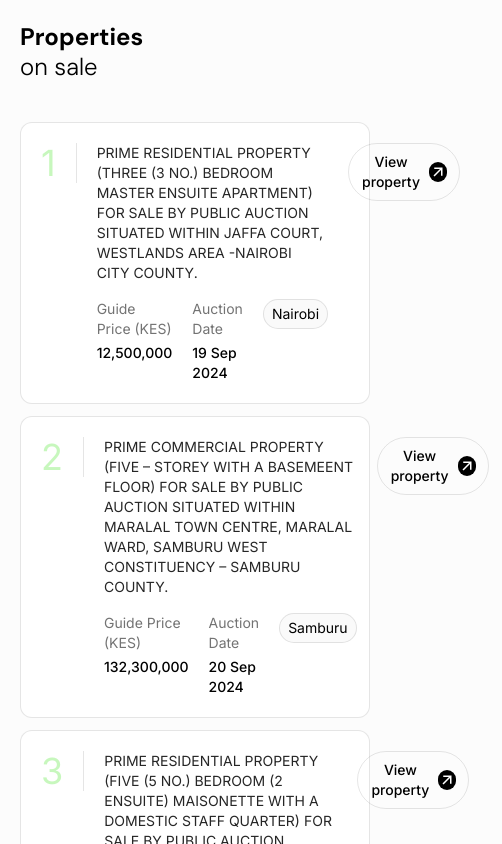
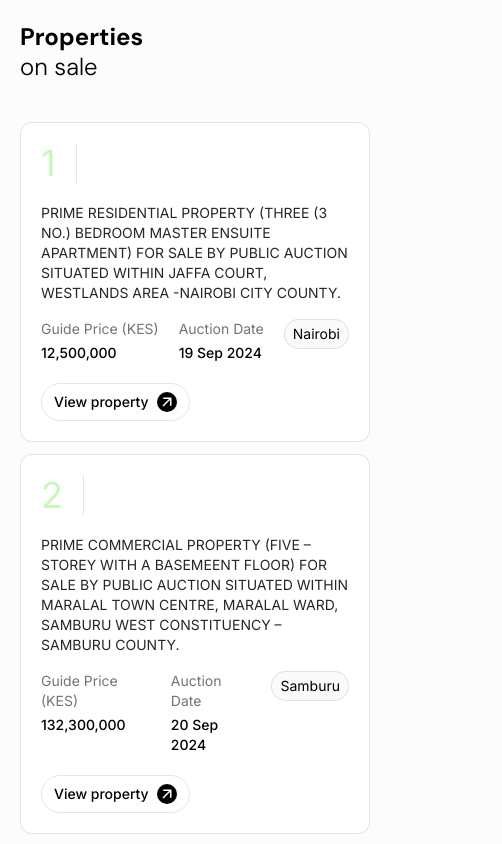
Before and after one commit to LawEyez/phillips-auctioneers-site, a Next.js app: page / in a window 390 px wide. Shown: the part 1000-1844 px from the top of the page, 502 px wide, since content can reach past the window. Built offline with nearby package versions, Linux system fonts and the light colour scheme.

Commit message:
Make responsive on <sm screens.

```diff
--- a/src/components/global/Card.tsx
+++ b/src/components/global/Card.tsx
@@ -71,8 +71,8 @@ const Card = ({
     case 'lg':
       return (
         <Link href={`/properties/${id}`}>
-          <div className='border border-black/10 rounded-xl p-5 flex gap-5 bg-white group hover:border-black transition'>
-            <div className="flex items-center justify-center border-r border-black/10 pr-5 h-max">
+          <div className='border border-black/10 rounded-xl p-5 flex flex-col sm:flex-row gap-5 bg-white group hover:border-black transition'>
+            <div className="flex items-center justify-center border-r border-black/10 pr-5 h-max w-max">
               <span className='text-primary/30 text-4xl group-hover:text-black transition'>{(idx ?? 0) + 1}</span>
             </div>
 
```
